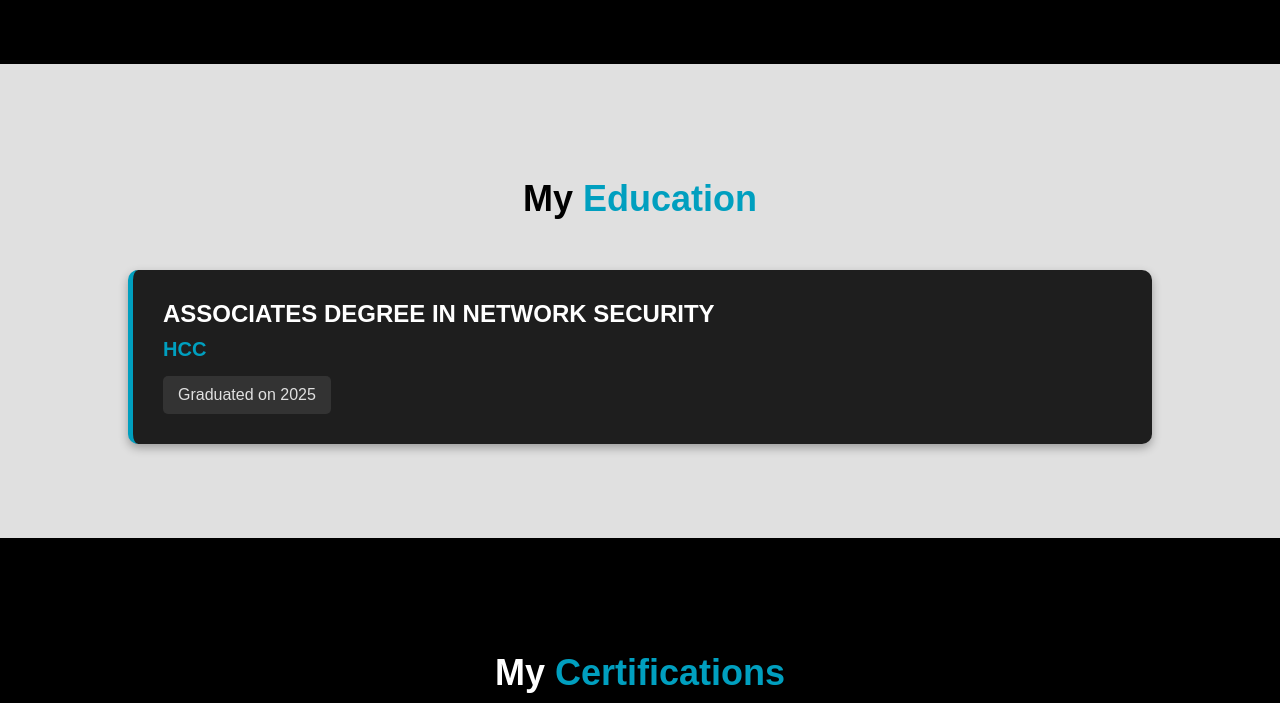
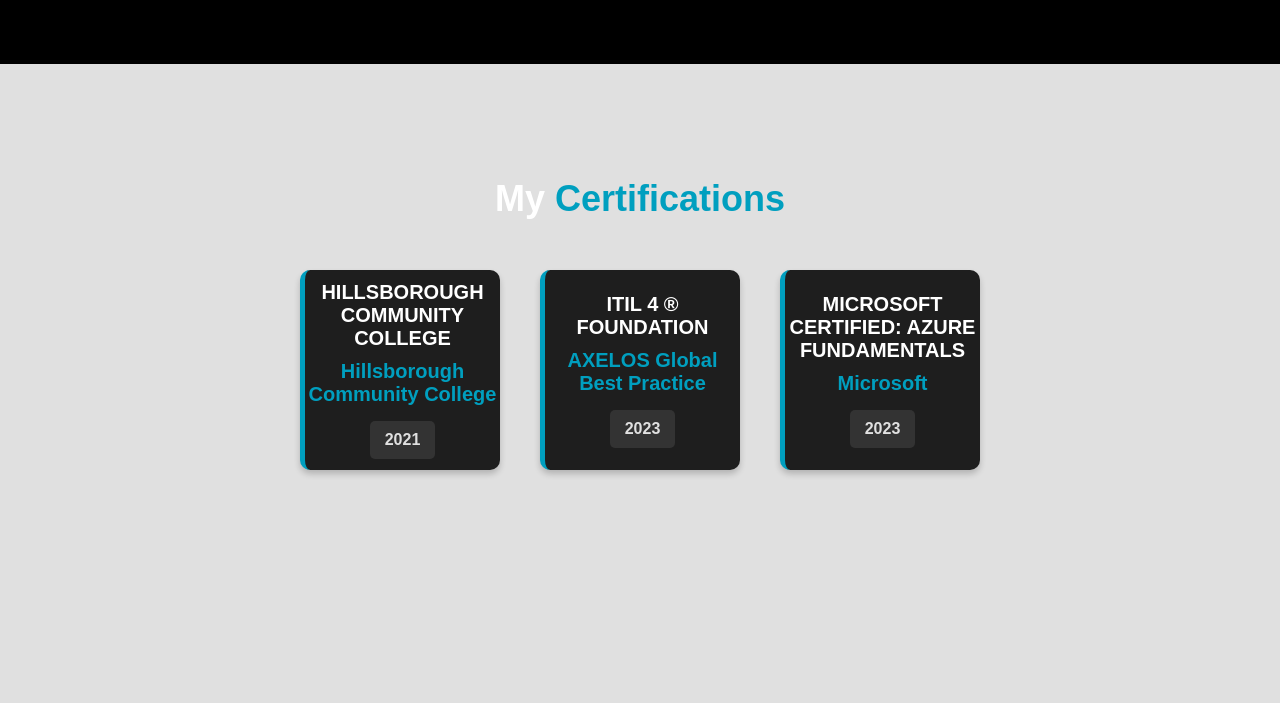
Before and after one commit to ElierEstopinan/Portfolio-Website, a plain HTML site: page index.html in a window 1280 px wide. Shown: the part 2880-3583 px from the top of the page. Drawn offline with nearby package versions, Linux system fonts and the light colour scheme.

Commit message:
delted education

```diff
--- a/index.html
+++ b/index.html
@@ -264,18 +264,6 @@
       </div>
     </section>
 
-    <!-- Education section -->
-    <section class="education" id="education">
-        <h2 class="heading"> My <span>Education</span></h2>
-        <div class="education-container">
-            <div class="education-card">
-                <div class="education-title">Associates Degree in Network Security</div>
-                <div class="school">HCC</div>
-                <div class="graduated-date">Graduated on 2025</div>
-            </div>
-        </div>
-    </section>
-
     <!-- Certifications Sections -->
     <section class="certifications" id="certifications">
         <h2 class="heading"> My <span>Certifications</span></h2>
--- a/style.css
+++ b/style.css
@@ -484,65 +484,9 @@
   opacity: 1;
 }
 
-/* Education Section */
-.education {
+.certifications {
   padding: 5% 10%;
   background: #e0e0e0;
-}
-
-.education .heading {
-  text-align: center;
-  margin: 50px 0;
-  font-size: 36px;
-  color: black;
-}
-
-.education .heading span {
-  color: #009fbf; /* Primary color */
-}
-
-.education-container {
-  max-width: 1200px; /* Increase max-width */
-  margin: 0 auto;
-}
-
-.education-card {
-  background-color: #1e1e1e;
-  border-radius: 10px;
-  padding: 30px; /* Increase padding */
-  margin-bottom: 30px; /* Increase margin-bottom */
-  box-shadow: 0px 4px 10px rgba(0, 0, 0, 0.3);
-  border-left: 5px solid #009fbf; /* Accent border */
-  width: 100%;
-}
-
-.education-title {
-  font-size: 24px; /* Increase font size */
-  font-weight: bold;
-  color: #ffffff;
-  text-transform: uppercase;
-}
-
-.school {
-  font-size: 20px; /* Increase font size */
-  color: #009fbf;
-  font-weight: bold;
-  margin-top: 10px; /* Increase margin-top */
-}
-
-.graduated-date{
-  background-color: #333;
-  color: #e0e0e0;
-  font-size: 16px; /* Increase font size */
-  display: inline-block;
-  padding: 10px 15px; /* Increase padding */
-  border-radius: 5px;
-  margin-top: 15px; /* Increase margin-top */
-}
-
-.certifications {
-  padding: 5% 10%;
-  background: black;
 }
 
 .certifications .heading {
```
